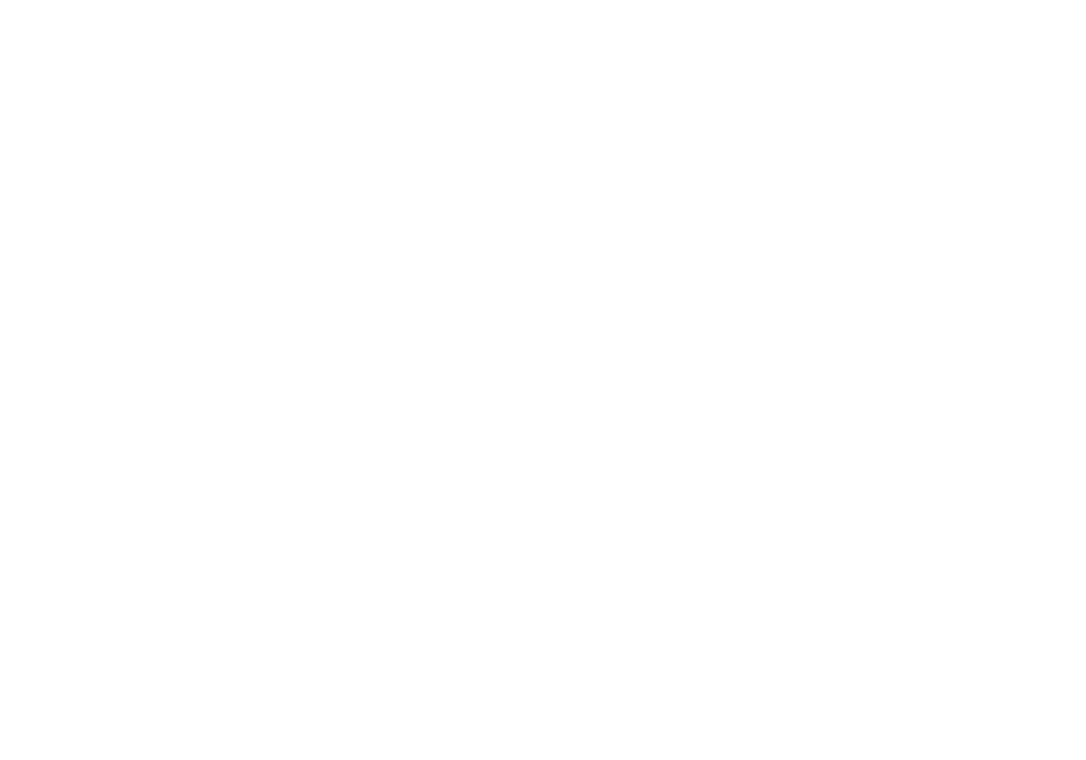
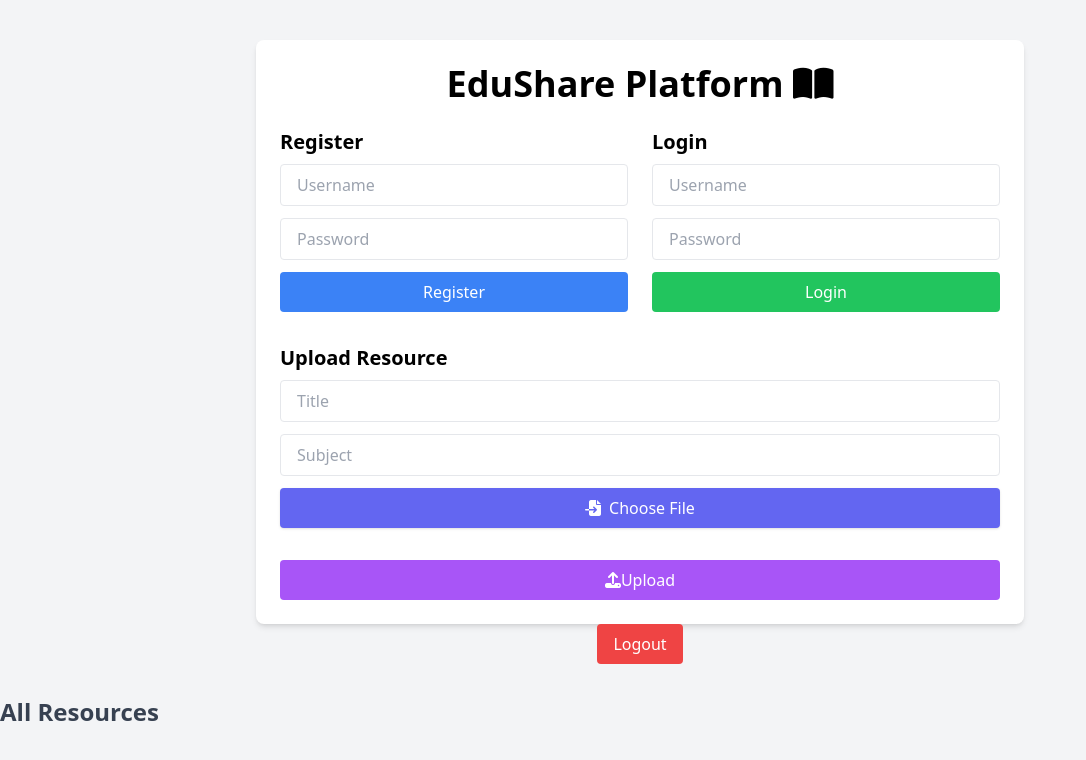
Before and after one commit to shafayat58/Edu-share, a plain HTML site: page index.html in a window 1280 px wide. Shown: the whole page, without its empty margins (0-1086 px from the left). Drawn offline with nearby package versions, Linux system fonts and the light colour scheme.

Commit message:
add tailwind css

```diff
--- a/index.html
+++ b/index.html
@@ -1,11 +1,76 @@
 <!DOCTYPE html>
 <html lang="en">
+
 <head>
-  <meta charset="UTF-8">
-  <meta name="viewport" content="width=device-width, initial-scale=1.0">
-  <title>Edu Share</title>
+  <meta charset="UTF-8" />
+  <meta name="viewport" content="width=device-width, initial-scale=1.0" />
+  <link rel="stylesheet" href="https://cdnjs.cloudflare.com/ajax/libs/font-awesome/6.7.2/css/all.min.css" />
+  <title>EduShare</title>
+  <script src="https://cdn.tailwindcss.com"></script>
 </head>
-<body>
 
+<body class="bg-gray-100 min-h-screen font-sans">
+  <div class="max-w-3xl mx-auto p-6 bg-white rounded-lg shadow-md mt-10">
+    <h1 class="text-4xl font-bold text-center text-black-500 mb-6">EduShare Platform <i
+        class="fa-solid fa-book-open"></i></h1>
+
+    <!-- Registration and Login -->
+    <div class="grid grid-cols-1 md:grid-cols-2 gap-6 mb-8">
+      <div>
+        <h2 class="text-xl font-semibold mb-2">Register</h2>
+        <form id="registerForm" class="space-y-3">
+          <input type="text" name="username" placeholder="Username" required class="w-full px-4 py-2 border rounded" />
+          <input type="password" name="password" placeholder="Password" required
+            class="w-full px-4 py-2 border rounded" />
+          <button type="submit" class="w-full bg-blue-500 hover:bg-blue-600 text-white py-2 rounded">Register</button>
+        </form>
+      </div>
+
+      <div>
+        <h2 class="text-xl font-semibold mb-2">Login</h2>
+        <form id="loginForm" class="space-y-3">
+          <input type="text" name="username" placeholder="Username" required class="w-full px-4 py-2 border rounded" />
+          <input type="password" name="password" placeholder="Password" required
+            class="w-full px-4 py-2 border rounded" />
+          <button type="submit" class="w-full bg-green-500 hover:bg-green-600 text-white py-2 rounded">Login</button>
+        </form>
+      </div>
+    </div>
+
+    <!-- Upload Form -->
+    <div class="mb-8">
+      <h2 class="text-xl font-semibold mb-2">Upload Resource</h2>
+      <form id="uploadForm" class="space-y-3">
+        <input type="text" name="title" placeholder="Title" required class="w-full px-4 py-2 border rounded" />
+        <input type="text" name="subject" placeholder="Subject" required class="w-full px-4 py-2 border rounded" />
+        <label for="file"
+          class="flex items-center justify-center gap-2 cursor-pointer bg-indigo-500 hover:bg-indigo-600 text-white px-4 py-2 rounded shadow w-full">
+          <i class="fa-solid fa-file-import"></i>
+          <span>Choose File</span>
+          <input type="file" id="file" name="file" required class="hidden" />
+        </label>
+        <p id="file-name" class="text-sm text-gray-600 mt-1 text-center"></p>
+    </div>
+    <button type="submit" class="w-full bg-purple-500 hover:bg-purple-600 text-white py-2 rounded"> <i
+        class="fa-solid fa-upload"></i>Upload</button>
+    </form>
+  </div>
+
+  <!-- Logout Button -->
+  <div class="text-center mb-8">
+    <button id="logoutBtn" class="bg-red-500 hover:bg-red-600 text-white px-4 py-2 rounded">Logout</button>
+  </div>
+
+  <!-- Resource List -->
+  <div>
+    <h2 class="text-2xl font-semibold text-gray-700 mb-4">All Resources</h2>
+    <ul id="resourceList" class="space-y-3">
+      <!-- JS will populate here -->
+    </ul>
+  </div>
+  </div>
+
+  <script src="script.js"></script>
 </body>
+
 </html>
```
